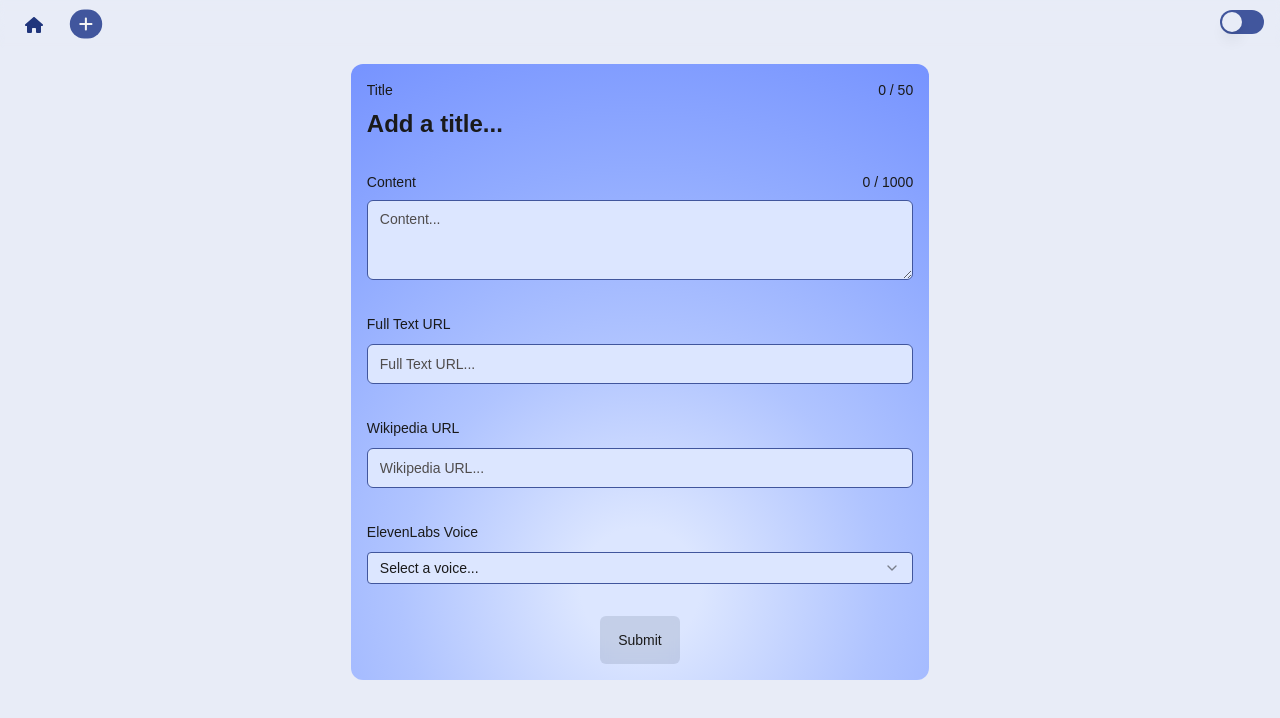
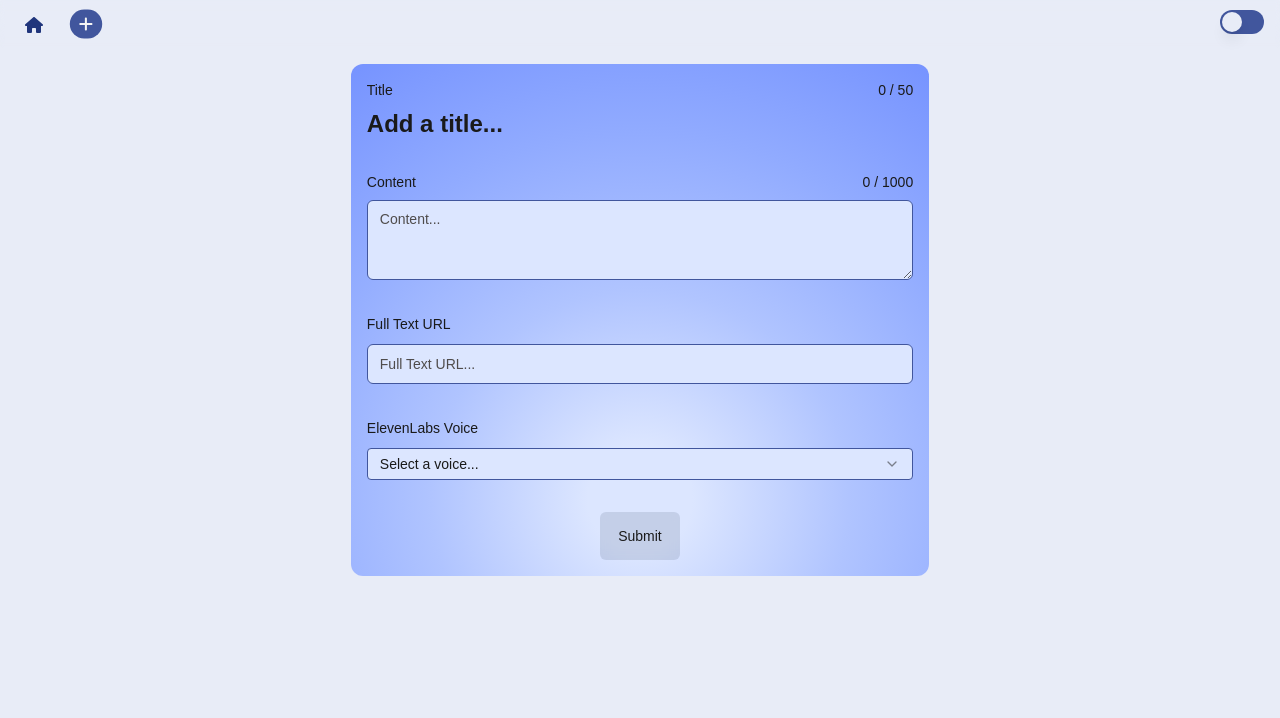
Before and after one commit to lukerabbitte/elsinore, a Next.js app: page /edit in a window 1280 px wide. Shown: the top 718 px of the page. Built offline with nearby package versions, Linux system fonts and the light colour scheme; no server answers; a web font is replaced by a local one; what elevenlabs would draw is missing.

Commit message:
Removes wikipedia for now

```diff
--- a/src/components/HighlightForm.jsx
+++ b/src/components/HighlightForm.jsx
@@ -230,12 +230,12 @@ const HighlightForm = () => {
                         </FormItem>
                     )}
                 />
-                <FormField
+                {/* <FormField
                     control={form.control}
                     name="wikipediaUrl"
                     render={({ field }) => (
                         <FormItem>
-                            <FormLabel>Wikipedia URL</FormLabel>
+                            <FormLabel>Wikipedia URL (Optional)</FormLabel>
                             <FormControl>
                                 <Input
                                     className="border-input bg-formfield"
@@ -250,7 +250,7 @@ const HighlightForm = () => {
                             <FormMessage />
                         </FormItem>
                     )}
-                />
+                /> */}
                 <FormField
                     control={form.control}
                     name="voiceId"
```
